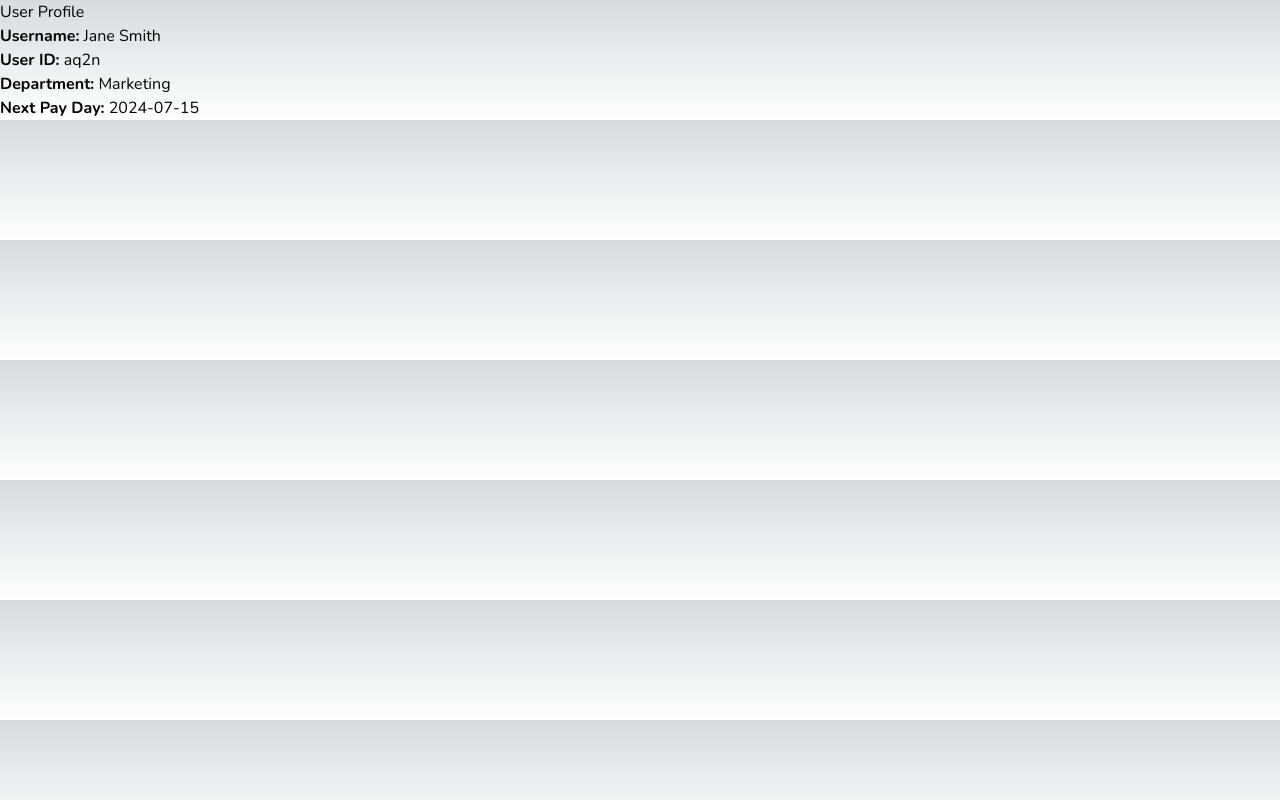
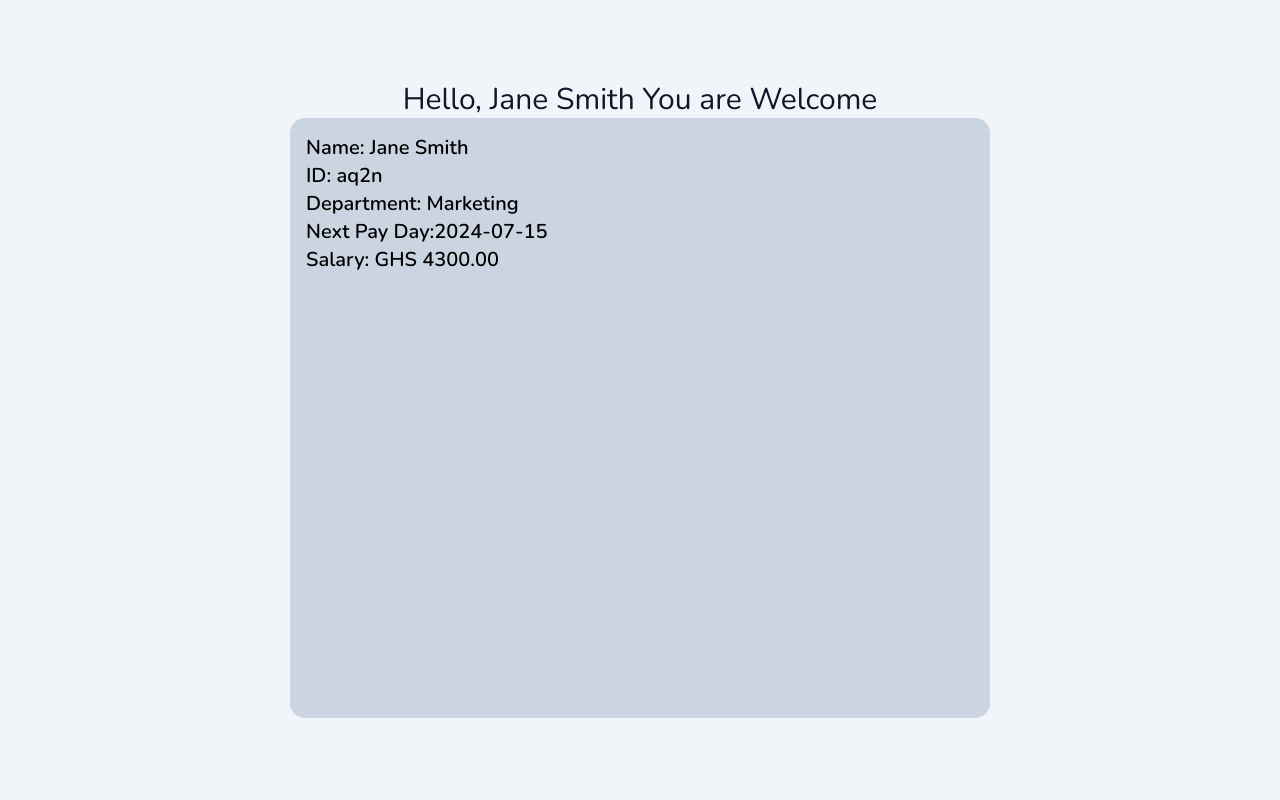
Before and after one commit to Sonnysam/ghs-auth-system, a Next.js app in the folder frontend/: page /Profile/aq2n in a window 1280 px wide. Built offline with nearby package versions, Linux system fonts and the light colour scheme.

Commit message:
UserProfile Added

```diff
--- a/frontend/app/Profile/[userId]/page.tsx
+++ b/frontend/app/Profile/[userId]/page.tsx
@@ -1,6 +1,7 @@
 // Profile.tsx
 "use client";
 import { useEffect, useState } from 'react';
+import UserCard from '@/components/userCard';
 
 type ProfileData = {
     name: string;
@@ -36,19 +37,17 @@ export default function Profile({ params }: { params: { userId: string } }) {
         };
 
         fetchProfile();
-    }, [params.userId]); // Dependency array correctly includes params.userId
+    }, [params.userId,url]); // Dependency array correctly includes params.userId
 
     if (!profileData) {
         return <div>Loading...</div>;
     }
 
     return (
-        <div>
-            <h2>User Profile</h2>
-            <p><strong>Username:</strong> {profileData.name}</p>
-            <p><strong>User ID:</strong> {profileData.userId}</p>
-            <p><strong>Department:</strong> {profileData.department}</p>
-            <p><strong>Next Pay Day:</strong> {profileData.nextPayDay}</p>
+        <div className=' flex flex-col text-black bg-slate-100 items-center justify-center h-screen'>
+             <h1 className=" text-3xl text-slate-900"> Hello, {profileData.name} You are Welcome</h1>
+            <UserCard department={profileData.department} name={profileData.name} payDay={profileData.nextPayDay} userId={profileData.userId}/>
+
         </div>
     );
 }
--- /dev/null
+++ b/frontend/components/userCard.tsx
@@ -0,0 +1,19 @@
+
+type UserCard ={
+    name: string;
+    userId: string;
+    department: string;
+    payDay: string;
+}
+
+export default function UserCard({name, userId, department,payDay}:UserCard){
+    return(
+        <div className="flex flex-col p-4 text-xl font-semibold from-neutral-600 w-[700px] h-[600px] rounded-[15px] bg-slate-300">
+           <div>Name: {name}</div>
+           <div>ID: {userId}</div>
+           <div>Department: {department}</div>
+           <div>Next Pay Day:{payDay}</div>
+           <div>Salary: GHS 4300.00</div>
+        </div>
+    )
+}
```
Also changed, not shown: frontend/app/api/profile/[userId]/route.ts (line endings or trailing spaces), 1 other file (tests, documents, lock files or other folders).
